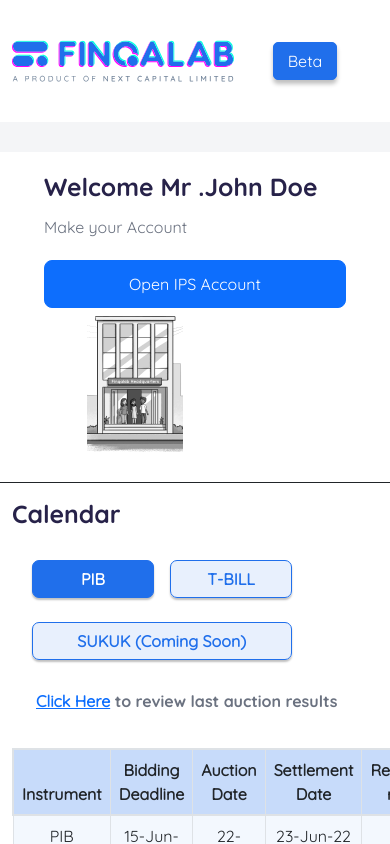
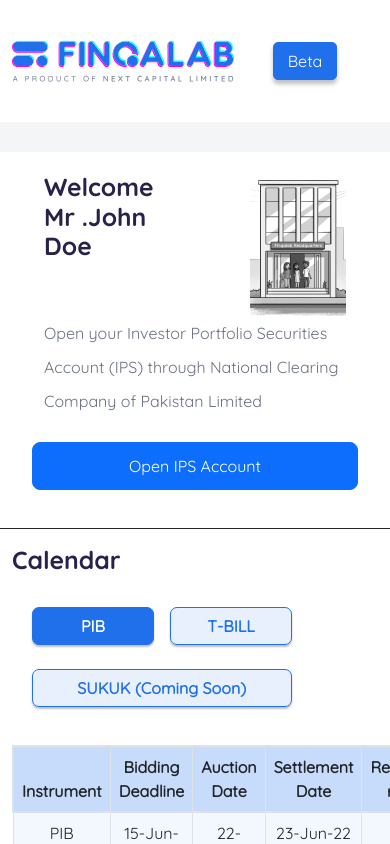
Before and after one commit to noor05869/ips, a React (Create React App) app: page /presubmission in a window 390 px wide. Shown: the top 844 px of the page. Built offline with nearby package versions, Linux system fonts and the light colour scheme.

Commit message:
mobilr respo

```diff
--- a/src/Component/Routes/Account/AfterSubmission.js
+++ b/src/Component/Routes/Account/AfterSubmission.js
@@ -209,7 +209,7 @@
       <div>
         <div className="container-fluid account_main">
           <div className="row  accountdiv">
-            <div className="col-lg-6 col-sm-4 col-md-4">
+            <div className="  col-lg-6 col-sm-4 col-md-4">
               <h2>Welcome Mr .John Doe   <img  src={timerImage} /></h2>
               <p className=" my-4 fw-600 acntp">
               Thank You. Your IPS account has been opened.
@@ -221,7 +221,7 @@
               Fund Account
               </button>
             </div>
-            <div className="col-6">
+            <div className="col-9">
               <div className="d-flex justify-content-end">
                 <img className="imageticks" src={blockImage} />
                 {/* <p className="acntp">You are almost there</p> */}
--- a/src/Component/Routes/Account/Submission.js
+++ b/src/Component/Routes/Account/Submission.js
@@ -212,15 +212,18 @@
       <div>
         <div className="container-fluid account_main">
           <div className="row  accountdiv">
-            <div className="col-lg-6 col-sm-4 col-md-4">
-              <h2>Welcome Mr .John Doe</h2>
-              <p className="acntp">Make your Account</p>
+            <div className=" col-6 col-lg-6 col-sm-4 col-md-4">
+              <h2>Welcome  Mr .John Doe</h2>
+              <p className="acntp">Open your Investor Portfolio  Securities Account (IPS) through National Clearing Company of Pakistan Limited</p>
+              {/* <img className="imageticks"  src={socialImage}/> */}
+
               <button className="btn btn-primary accountbtn">
               Open IPS Account
               </button>
             </div>
             <div className="col-6">
               <div className="d-flex justify-content-end">
+
                 <img className="imageticks"  src={socialImage}/>
                 {/* <p className="acntp">You are almost there</p> */}
                 {/* <div class="progress">
@@ -230,6 +233,11 @@
   </div>    */}
               </div>
             </div>
+            <p className="acntp_mobile">Open your Investor Portfolio  Securities Account (IPS) through National Clearing Company of Pakistan Limited</p>
+
+            <button className="btn btn-primary my-2 accountbtnMobile">
+              Open IPS Account
+              </button>
           </div>
 
           <div className="row   calendardiv ">
--- a/src/index.css
+++ b/src/index.css
@@ -900,6 +900,12 @@
   height: 48px;
   border-radius: 8px !important;
 }
+.accountbtnMobile{
+  display: none !important;
+  width: 100%;
+  height: 48px;
+  border-radius: 8px !important;
+}
 .accountdiv {
   padding-left: 32px;
   padding-right: 32px;
@@ -907,6 +913,7 @@
   margin-bottom: 30px;
 }
 .accordion-button{
+
   border: 1px solid #DEDEDE !important;
   border-radius: 8px !important;
   height: 40px;
@@ -953,6 +960,12 @@
 
   padding: 20px 20px 20px;
 }
+.acntp_mobile{
+  display: none !important;
+}
+.acntp{
+  display: none !important;
+}
 .statusp{
   color:  #6B7280;
   }
@@ -981,6 +994,19 @@
   }
 }
 @media only screen and (max-width: 576px) {
+  .accountbtnMobile{
+    display: block !important;
+
+  }
+  .acntp_mobile{
+    color: #6b7280;
+    font-size: 16px;
+    line-height: 34px;
+    display: block !important;
+  }
+  .accountbtn{
+    display: none !important;
+  }
     .calendardiv {
         padding-left: 0px;
       }
```
